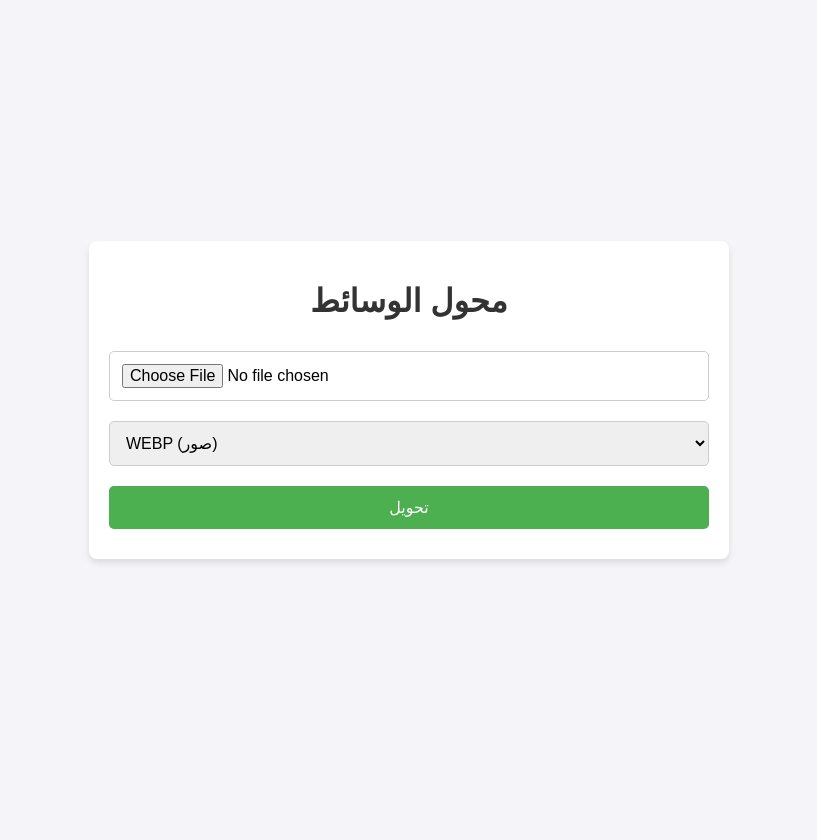
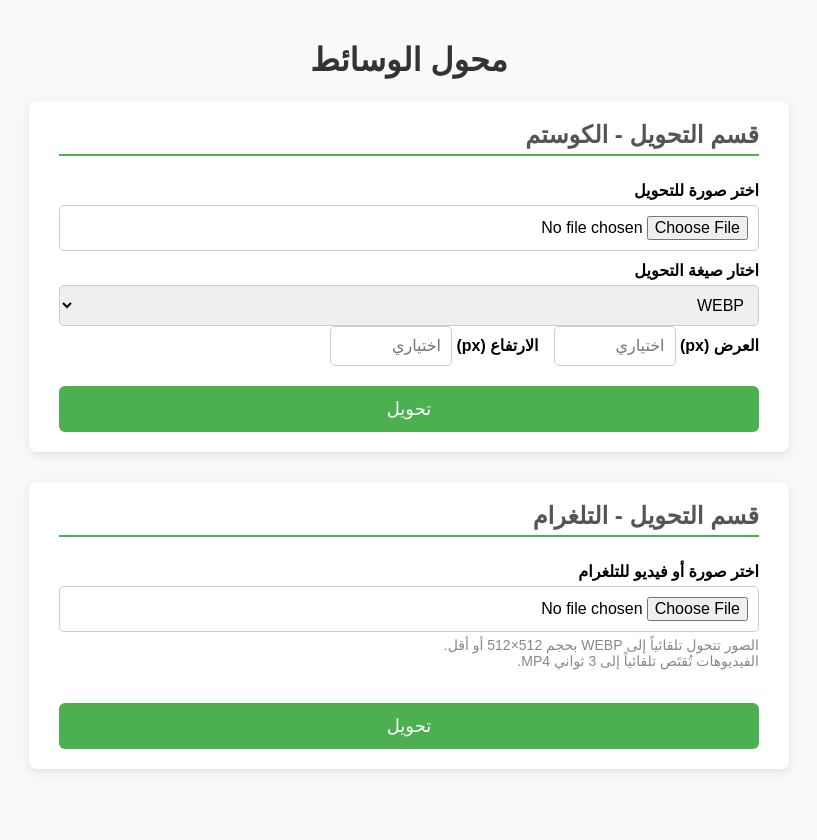
Before and after one commit to Ahmed-GaMz/Media-Converter2, a Flask app: page / in a window 1280 px wide. Shown: the whole page, without its empty margins (231-1048 px from the left). Before the commit the page ends 563 px from the top, so only its background shows below. Run offline with Flask 3, Linux system fonts and the light colour scheme.

Commit message:
Update index.html

```diff
--- a/templates/index.html
+++ b/templates/index.html
@@ -1,5 +1,5 @@
 <!DOCTYPE html>
-<html lang="ar">
+<html lang="ar" dir="rtl">
 <head>
     <meta charset="UTF-8" />
     <meta name="viewport" content="width=device-width, initial-scale=1" />
@@ -7,68 +7,126 @@
     <style>
         body {
             font-family: Arial, sans-serif;
-            margin: 0;
-            padding: 0;
-            background-color: #f4f4f9;
+            background-color: #f9f9f9;
+            margin: 0; padding: 20px;
             display: flex;
-            justify-content: center;
+            flex-direction: column;
             align-items: center;
-            height: 100vh;
+            min-height: 100vh;
+        }
+        h1 {
+            color: #333;
         }
         .container {
+            max-width: 700px;
             width: 100%;
-            max-width: 600px;
-            padding: 20px;
-            background: white;
+            background: #fff;
+            padding: 20px 30px;
+            margin-bottom: 30px;
             border-radius: 8px;
-            box-shadow: 0 4px 6px rgba(0,0,0,0.1);
+            box-shadow: 0 3px 10px rgba(0,0,0,0.1);
         }
-        h1 {
-            text-align: center;
-            color: #333;
+        h2 {
+            margin-top: 0;
+            color: #555;
+            border-bottom: 2px solid #4CAF50;
+            padding-bottom: 5px;
+            margin-bottom: 15px;
         }
         form {
             display: flex;
             flex-direction: column;
         }
-        input[type="file"],
-        select,
-        button {
-            margin: 10px 0;
-            padding: 12px;
+        label {
+            margin: 10px 0 5px 0;
+            font-weight: bold;
+        }
+        input[type="file"], select, input[type="number"] {
+            padding: 10px;
+            font-size: 16px;
             border-radius: 5px;
             border: 1px solid #ccc;
-            font-size: 16px;
+        }
+        input[type="number"] {
+            width: 100px;
         }
         button {
+            margin-top: 20px;
+            padding: 12px;
+            font-size: 18px;
             background-color: #4CAF50;
             color: white;
+            border: none;
+            border-radius: 6px;
             cursor: pointer;
-            border: none;
             transition: background-color 0.3s ease;
         }
         button:hover {
             background-color: #45a049;
         }
-        @media (max-width: 600px) {
-            .container {
-                margin: 10px;
-                padding: 15px;
+        .row {
+            display: flex;
+            gap: 15px;
+            align-items: center;
+            flex-wrap: wrap;
+        }
+        @media(max-width: 600px) {
+            .row {
+                flex-direction: column;
             }
+            input[type="number"] {
+                width: 100%;
+            }
+        }
+        .note {
+            font-size: 14px;
+            color: #888;
+            margin-top: 5px;
         }
     </style>
 </head>
 <body>
-    <div class="container">
-        <h1>محول الوسائط</h1>
-        <form action="/convert" method="post" enctype="multipart/form-data">
-            <input type="file" name="file" accept="image/*,video/*" required />
-            <select name="format" required>
-                <option value="webp">WEBP (صور)</option>
-                <option value="png">PNG (صور)</option>
-                <option value="jpg">JPG (صور)</option>
-                <option value="mp4">MP4 (فيديو)</option>
+    <h1>محول الوسائط</h1>
+
+    <div class="container" id="custom-section">
+        <h2>قسم التحويل - الكوستم</h2>
+        <form action="/convert/custom" method="post" enctype="multipart/form-data">
+            <label for="file-custom">اختر صورة للتحويل</label>
+            <input type="file" id="file-custom" name="file" accept="image/*" required />
+
+            <label for="format">اختار صيغة التحويل</label>
+            <select name="format" id="format" required>
+                <option value="webp">WEBP</option>
+                <option value="png">PNG</option>
+                <option value="jpg">JPG</option>
             </select>
+
+            <div class="row">
+                <div>
+                    <label for="width">العرض (px)</label>
+                    <input type="number" name="width" id="width" min="1" placeholder="اختياري" />
+                </div>
+                <div>
+                    <label for="height">الارتفاع (px)</label>
+                    <input type="number" name="height" id="height" min="1" placeholder="اختياري" />
+                </div>
+            </div>
+
+            <button type="submit">تحويل</button>
+        </form>
+    </div>
+
+    <div class="container" id="telegram-section">
+        <h2>قسم التحويل - التلغرام</h2>
+        <form action="/convert/telegram" method="post" enctype="multipart/form-data">
+            <label for="file-telegram">اختر صورة أو فيديو للتلغرام</label>
+            <input type="file" id="file-telegram" name="file" accept="image/*,video/*" required />
+
+            <p class="note">
+                الصور تتحول تلقائياً إلى WEBP بحجم 512×512 أو أقل.<br/>
+                الفيديوهات تُقتَص تلقائياً إلى 3 ثواني MP4.
+            </p>
+
             <button type="submit">تحويل</button>
         </form>
     </div>
```
